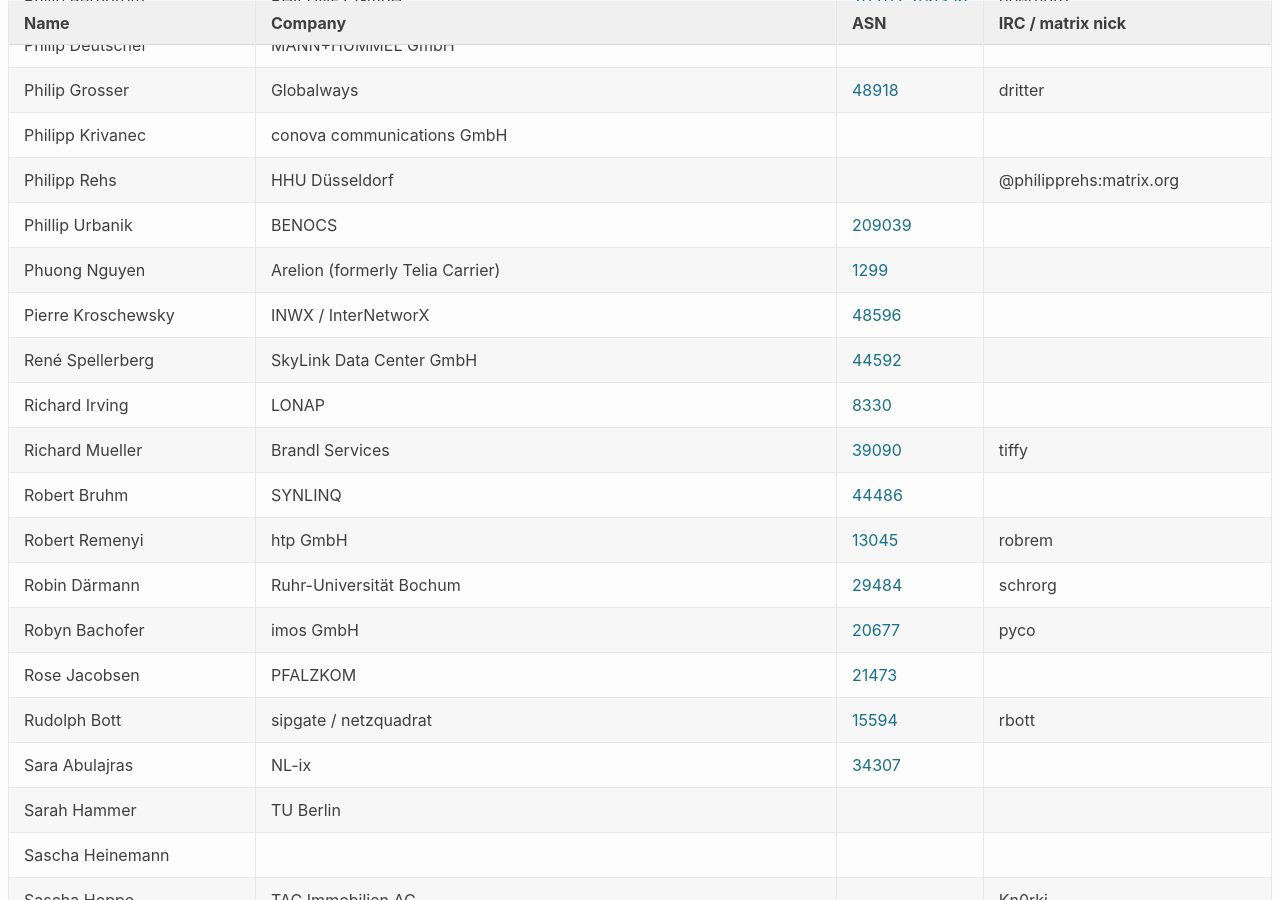
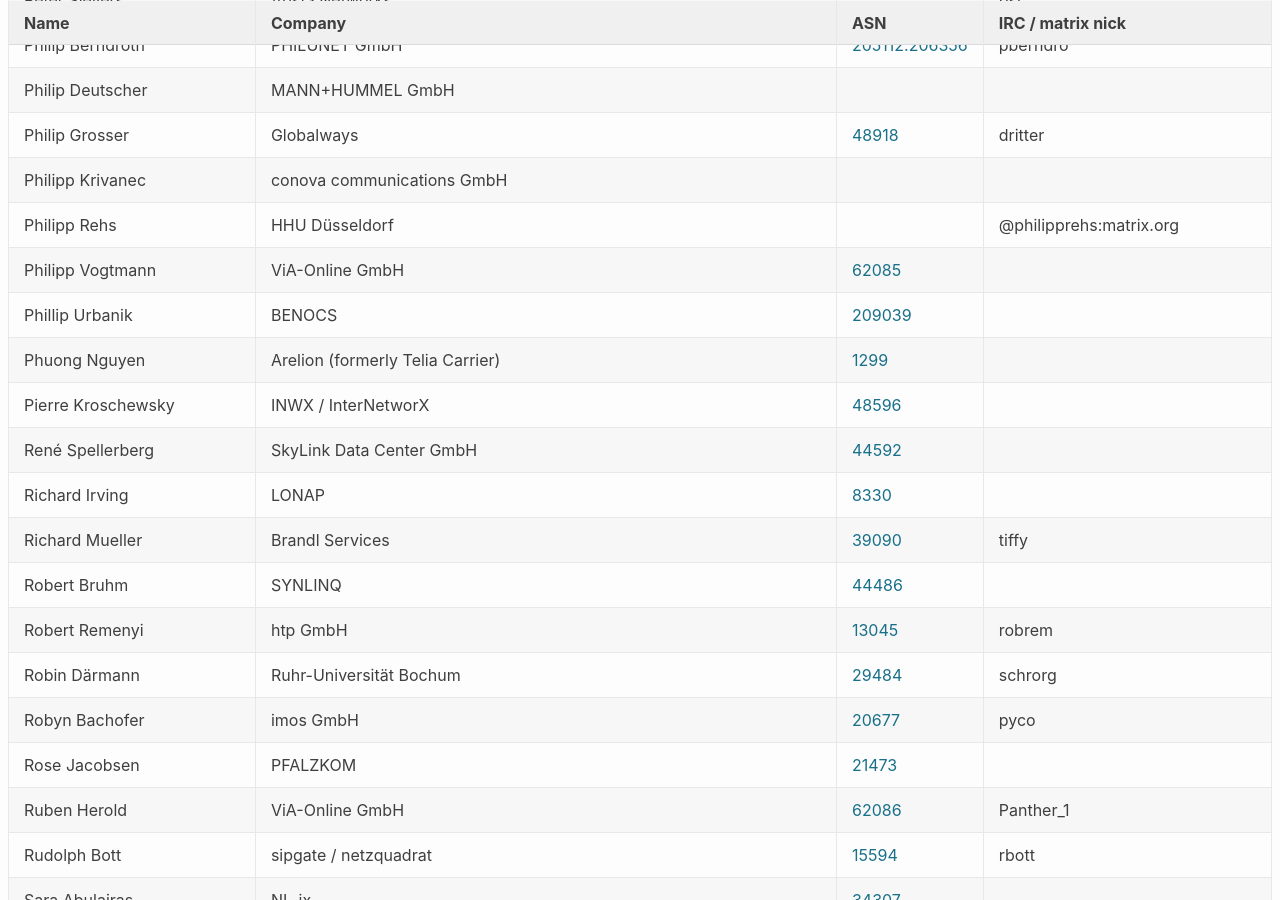
Before and after one commit to denog/pretix-attendeelist, a Jekyll site: the page built from denog16/index.markdown, in a window 1280 px wide and 900 px high, scrolled down 14560 px. Built offline with Jekyll 4.4.1, drawn with Linux system fonts in a browser that asks for light colours; some of the changed text lies outside the part shown.

Commit message:
Latest data: Mon Oct 21 12:12:55 UTC 2024

```diff
--- a/_data/attendees_denog16_onsite.json
+++ b/_data/attendees_denog16_onsite.json
@@ -1002,6 +1002,12 @@
     "asn": null
   },
   {
+    "name": "Joerg Kost",
+    "company": "Hofmeir Media GmbH",
+    "irc": null,
+    "asn": "196922"
+  },
+  {
     "name": "Joey Julian König",
     "company": "HCD Consulting GmbH",
     "irc": null,
@@ -1932,6 +1938,12 @@
     "asn": null
   },
   {
+    "name": "Philipp Vogtmann",
+    "company": "ViA-Online GmbH",
+    "irc": null,
+    "asn": "62085"
+  },
+  {
     "name": "Phillip Urbanik",
     "company": "BENOCS",
     "irc": null,
@@ -1998,6 +2010,12 @@
     "asn": "21473"
   },
   {
+    "name": "Ruben Herold",
+    "company": "ViA-Online GmbH",
+    "irc": "Panther_1",
+    "asn": "62086"
+  },
+  {
     "name": "Rudolph Bott",
     "company": "sipgate / netzquadrat",
     "irc": "rbott",
```
